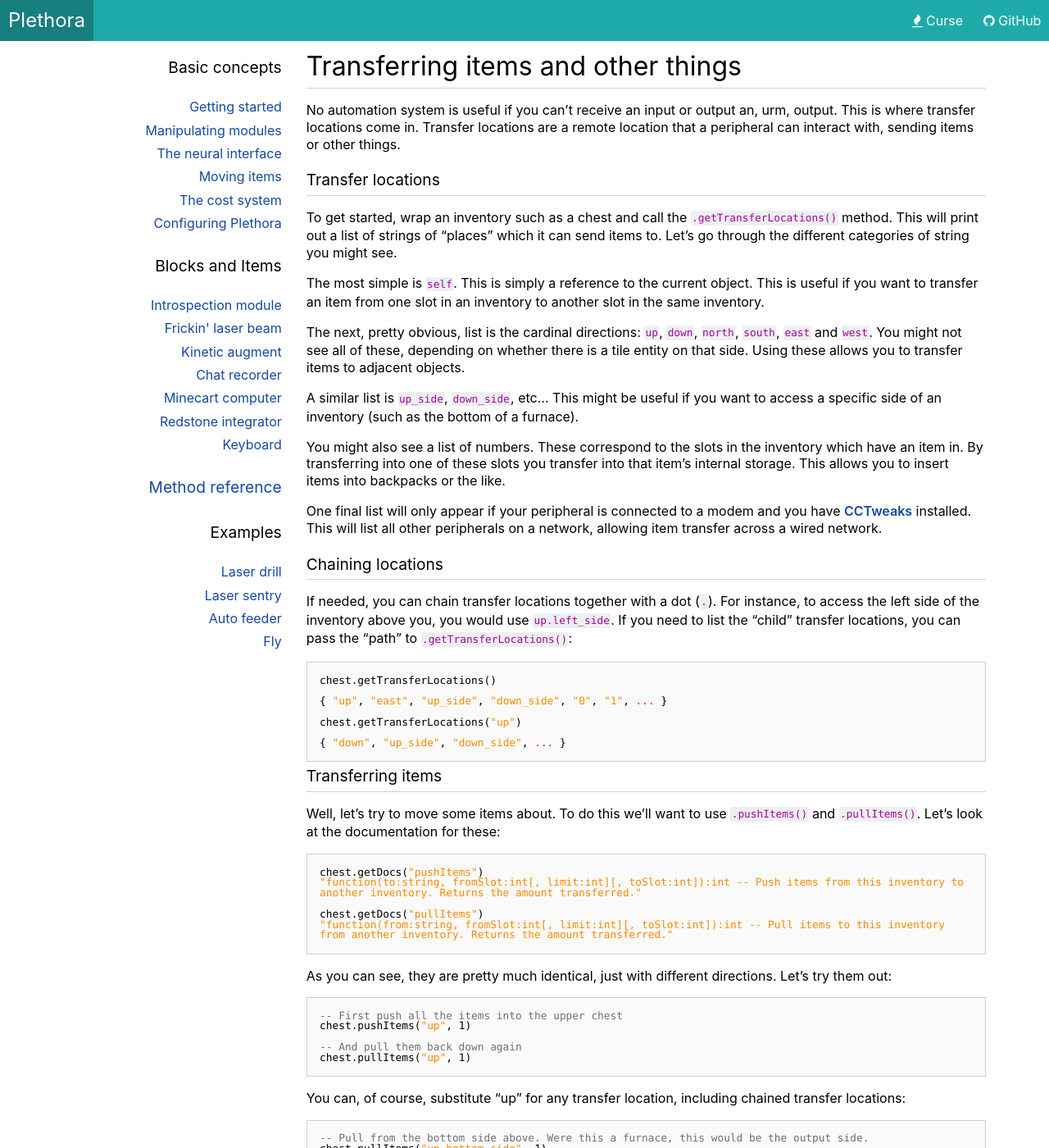
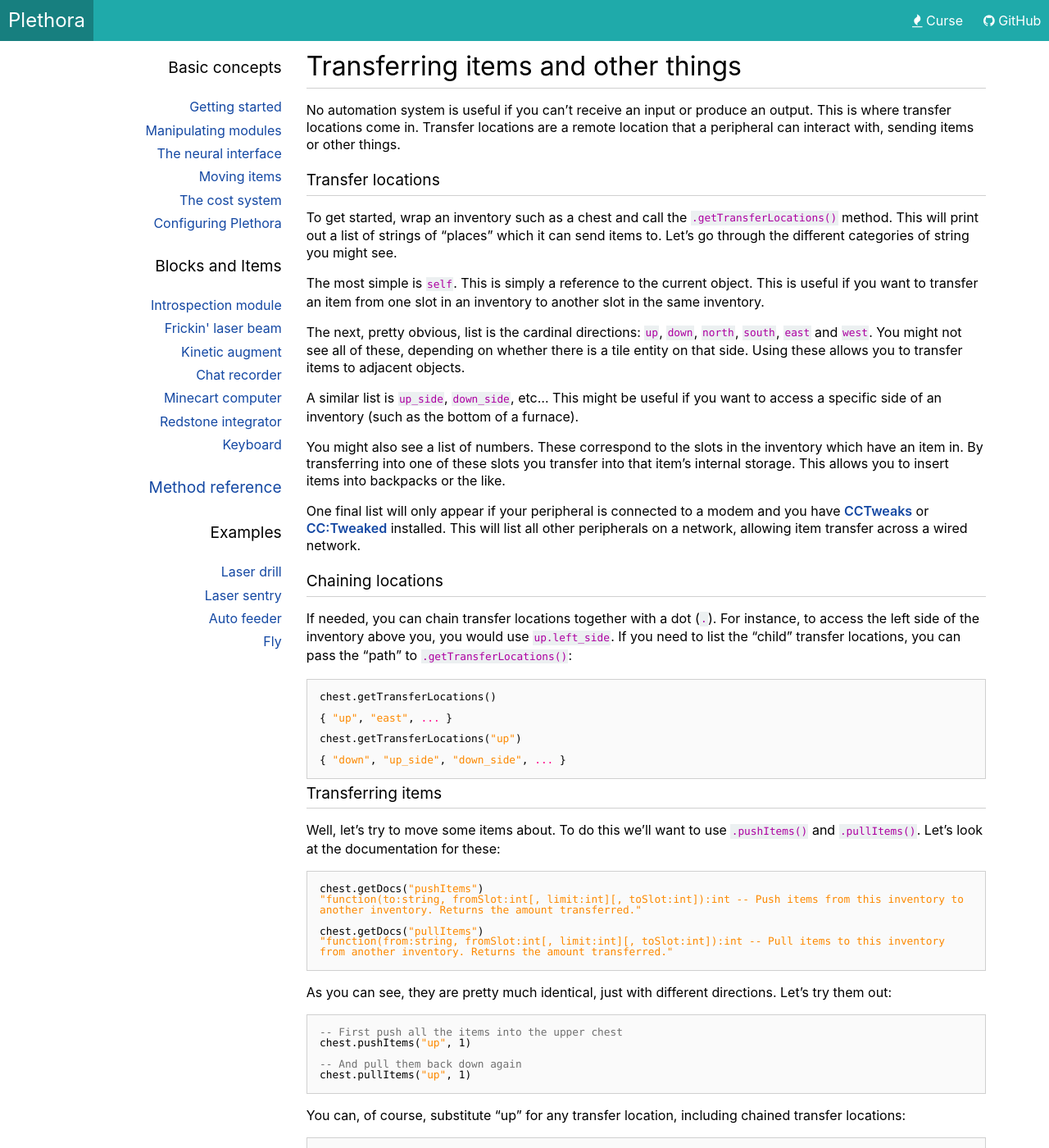
Before and after one commit to SquidDev-CC/plethora, a Jekyll site: the page built from item-transfer.md, in a window 1280 px wide and 1400 px high. Shown: the whole window at 82% size. Built offline with Jekyll 4.4.1, drawn with Linux system fonts in a browser that asks for light colours.

Commit message:
A couple of minor doc fixes
 - Update download to latest version
 - Add a link to CC:T in the item transfer section
 - Fix links to localhost in some item files

````diff
--- a/index.html
+++ b/index.html
@@ -45,14 +45,14 @@
 	</div>
 	<div class="version">
 		<h3>
-			<a href="https://minecraft.curseforge.com/projects/plethora-peripherals/files/2521373/download">
+			<a href="https://minecraft.curseforge.com/projects/plethora-peripherals/files/2541773/download">
 				<span class="fa fa-download" aria-hidden="true"></span>
 				<span class="aria-hint">Download</span>
-				1.1.10 for Minecraft 1.12
+				1.1.11 for Minecraft 1.12.2
 			</a>
 		</h3>
 		<ul>
-			<li><strong>Required: </strong> <a href="http://files.minecraftforge.net/maven/net/minecraftforge/forge/index_1.12.html">Minecraft Forge</a></li>
+			<li><strong>Required: </strong> <a href="http://files.minecraftforge.net/maven/net/minecraftforge/forge/index_1.12.2.html">Minecraft Forge</a></li>
 			<li><strong>Required: </strong> <a href="https://cc.crzd.me/">ComputerCraft 1.80pr1 nightly</a></li>
 		</ul>
 	</div>
--- a/item-transfer.md
+++ b/item-transfer.md
@@ -4,8 +4,8 @@
 ---
 
 ## Transferring items and other things
-No automation system is useful if you can't receive an input or output an, urm, output. This is where transfer locations
-come in. Transfer locations are a remote location that a peripheral can interact with, sending items or other things.
+No automation system is useful if you can't receive an input or produce an output. This is where transfer locations come
+in. Transfer locations are a remote location that a peripheral can interact with, sending items or other things.
 
 ### Transfer locations
 To get started, wrap an inventory such as a chest and call the `.getTransferLocations()` method. This will print out a
@@ -26,9 +26,10 @@
 transferring into one of these slots you transfer into that item's internal storage. This allows you to insert items
 into backpacks or the like.
 
-One final list will only appear if your peripheral is connected to a modem and you
-have [CCTweaks](https://minecraft.curseforge/projects/cctweaks) installed. This will list all other peripherals on a
-network, allowing item transfer across a wired network.
+One final list will only appear if your peripheral is connected to a modem and you have
+[CCTweaks](https://minecraft.curseforge/projects/cctweaks) or
+[CC:Tweaked](https://minecraft.curseforge.com/projects/plethora-peripherals/files/2541773/download) installed. This will
+list all other peripherals on a network, allowing item transfer across a wired network.
 
 ### Chaining locations
 If needed, you can chain transfer locations together with a dot (`.`). For instance, to access the left side of the
@@ -38,7 +39,7 @@
 ```lua
 chest.getTransferLocations()
 
-{ "up", "east", "up_side", "down_side", "0", "1", ... }
+{ "up", "east", ... }
 
 chest.getTransferLocations("up")
 
````
Also changed, not shown: items/module-kinetic.md (+1 -1 lines), items/module-laser.md (+1 -1 lines).
